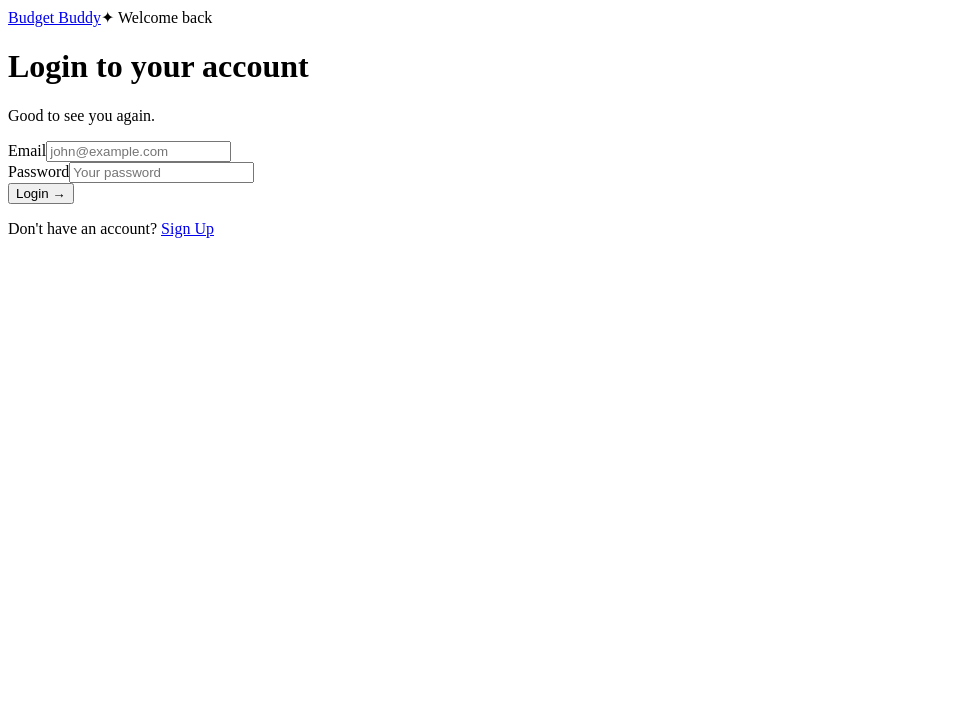
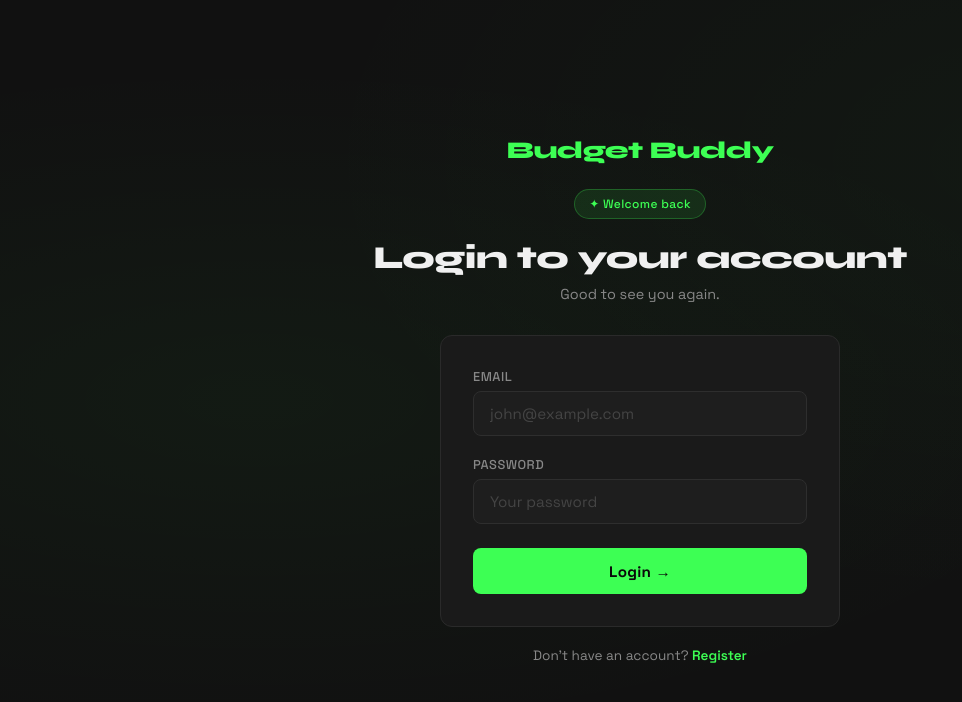
Before and after one commit to erycpc/BudgetBuddy, a React (Vite) app in the folder frontend/vite-project/: page /login in a window 1280 px wide. Shown: the top 702 px of the page, without its empty margins (0-962 px from the left). Built offline with nearby package versions, Linux system fonts and the light colour scheme.

Commit message:
feat: add protected routes and auth redirects

```diff
--- a/frontend/vite-project/src/App.jsx
+++ b/frontend/vite-project/src/App.jsx
@@ -2,13 +2,22 @@ import { Routes, Route, Navigate } from 'react-router-dom'
 import Login from './pages/Login'
 import Register from './pages/Register'
 import Dashboard from './pages/Dashboard'
+import ProtectedRoute from './components/ProtectedRoute'
+import { useAuth } from './context/AuthContext'
 
 function App() {
+  const { user } = useAuth()
   return (
     <Routes>
-      <Route path='/login' element={<Login />} />
+      <Route path='/login' element={
+        user ? <Navigate to='/dashboard' /> : <Login />
+      } />
       <Route path='/register' element={<Register />} />
-      <Route path='/dashboard' element={<Dashboard />} />
+      <Route path='/dashboard' element={
+        <ProtectedRoute>
+          <Dashboard />
+        </ProtectedRoute>
+      } />
       <Route path='*' element={<Navigate to='/login' />} />
     </Routes>
   )
--- a/frontend/vite-project/src/components/ProtectedRoute.jsx
+++ b/frontend/vite-project/src/components/ProtectedRoute.jsx
@@ -0,0 +1,12 @@
+import { Navigate } from 'react-router-dom'
+import { useAuth } from '../context/AuthContext'
+
+function ProtectedRoute({ children }) {
+  const { user } = useAuth()
+
+  if (!user) return <Navigate to="/login" />
+
+  return children
+}
+
+export default ProtectedRoute
--- a/frontend/vite-project/src/index.css
+++ b/frontend/vite-project/src/index.css
@@ -0,0 +1,194 @@
+@import url('https://fonts.googleapis.com/css2?family=Space+Grotesk:wght@300;400;500;600;700&family=Syne:wght@700;800&display=swap');
+
+* {
+  margin: 0;
+  padding: 0;
+  box-sizing: border-box;
+}
+
+:root {
+  --bg: #111111;
+  --surface: #1a1a1a;
+  --surface-2: #222222;
+  --green: #3dff54;
+  --green-dim: rgba(61, 255, 84, 0.1);
+  --green-border: rgba(61, 255, 84, 0.25);
+  --text: #f0f0f0;
+  --text-muted: #888888;
+  --input-bg: #1e1e1e;
+  --input-border: #2e2e2e;
+  --error: #ff4d4d;
+  --radius: 12px;
+}
+
+body {
+  font-family: 'Space Grotesk', sans-serif;
+  background-color: var(--bg);
+  color: var(--text);
+  min-height: 100vh;
+  -webkit-font-smoothing: antialiased;
+}
+
+/* ───── Auth layout ───── */
+.auth {
+  min-height: 100vh;
+  display: flex;
+  flex-direction: column;
+  justify-content: center;
+  align-items: center;
+  padding: 2rem;
+  background-color: var(--bg);
+  background-image:
+    radial-gradient(ellipse at 20% 50%, rgba(61, 255, 84, 0.04) 0%, transparent 60%),
+    radial-gradient(ellipse at 80% 20%, rgba(61, 255, 84, 0.03) 0%, transparent 50%);
+}
+
+.auth-logo {
+  font-family: 'Syne', sans-serif;
+  font-size: 1.5rem;
+  font-weight: 800;
+  color: var(--green);
+  text-decoration: none;
+  letter-spacing: -0.5px;
+  margin-bottom: 1.5rem;
+}
+
+.auth-badge {
+  display: inline-flex;
+  align-items: center;
+  gap: 6px;
+  background: var(--green-dim);
+  border: 1px solid var(--green-border);
+  color: var(--green);
+  font-size: 0.75rem;
+  font-weight: 500;
+  padding: 6px 14px;
+  border-radius: 999px;
+  margin-bottom: 1.25rem;
+  letter-spacing: 0.03em;
+}
+
+.auth h1 {
+  font-family: 'Syne', sans-serif;
+  font-size: 2rem;
+  font-weight: 800;
+  color: var(--text);
+  text-align: center;
+  margin-bottom: 0.5rem;
+  letter-spacing: -0.5px;
+  line-height: 1.2;
+}
+
+.auth .subtitle {
+  color: var(--text-muted);
+  font-size: 0.9rem;
+  text-align: center;
+  margin-bottom: 2rem;
+}
+
+/* ───── Form card ───── */
+form {
+  width: 100%;
+  max-width: 400px;
+  background: var(--surface);
+  border: 1px solid #2a2a2a;
+  border-radius: var(--radius);
+  padding: 2rem;
+  display: flex;
+  flex-direction: column;
+  gap: 1.25rem;
+}
+
+.input-group {
+  display: flex;
+  flex-direction: column;
+  gap: 6px;
+}
+
+.input-group label {
+  font-size: 0.8rem;
+  font-weight: 500;
+  color: var(--text-muted);
+  letter-spacing: 0.04em;
+  text-transform: uppercase;
+}
+
+.input-group input {
+  background: var(--input-bg);
+  border: 1px solid var(--input-border);
+  border-radius: 8px;
+  padding: 0.75rem 1rem;
+  color: var(--text);
+  font-family: 'Space Grotesk', sans-serif;
+  font-size: 0.95rem;
+  outline: none;
+  transition: border-color 0.2s, box-shadow 0.2s;
+}
+
+.input-group input::placeholder {
+  color: #444;
+}
+
+.input-group input:focus {
+  border-color: var(--green-border);
+  box-shadow: 0 0 0 3px rgba(61, 255, 84, 0.08);
+}
+
+/* ───── Button ───── */
+button[type='submit'] {
+  width: 100%;
+  padding: 0.85rem;
+  background: var(--green);
+  color: #0a0a0a;
+  font-family: 'Space Grotesk', sans-serif;
+  font-size: 0.95rem;
+  font-weight: 700;
+  border: none;
+  border-radius: 8px;
+  cursor: pointer;
+  transition: opacity 0.2s, transform 0.1s;
+  margin-top: 0.25rem;
+  letter-spacing: 0.02em;
+}
+
+button[type='submit']:hover {
+  opacity: 0.9;
+}
+
+button[type='submit']:active {
+  transform: scale(0.98);
+}
+
+button[type='submit']:disabled {
+  opacity: 0.5;
+  cursor: not-allowed;
+}
+
+/* ───── Error + switch ───── */
+.error {
+  color: var(--error);
+  font-size: 0.85rem;
+  background: rgba(255, 77, 77, 0.08);
+  border: 1px solid rgba(255, 77, 77, 0.2);
+  padding: 10px 14px;
+  border-radius: 8px;
+  max-width: 400px;
+  width: 100%;
+  text-align: center;
+}
+
+.switch {
+  margin-top: 1.25rem;
+  font-size: 0.85rem;
+  color: var(--text-muted);
+}
+
+.switch a {
+  color: var(--green);
+  text-decoration: none;
+  font-weight: 600;
+}
+
+.switch a:hover {
+  text-decoration: underline;
+}
--- a/frontend/vite-project/src/pages/Login.jsx
+++ b/frontend/vite-project/src/pages/Login.jsx
@@ -66,7 +66,7 @@ return (
           {loading ? 'Logging in...' : 'Login →'}
         </button>
       </form>
-      <p className="switch">Don't have an account? <Link to="/register">Sign Up</Link></p>
+      <p className="switch">Don't have an account? <Link to="/register">Register</Link></p>
     </div>
   )
 }
--- a/frontend/vite-project/src/pages/Register.jsx
+++ b/frontend/vite-project/src/pages/Register.jsx
@@ -77,7 +77,7 @@ const Register = () => {
           {loading ? 'Creating account...' : 'Create Account →'}
         </button>
       </form>
-      <p className="switch">Already have an account? <Link to="/login">Sign in</Link></p>
+      <p className="switch">Already have an account? <Link to="/login">Login</Link></p>
     </div>
   )
 }
```
